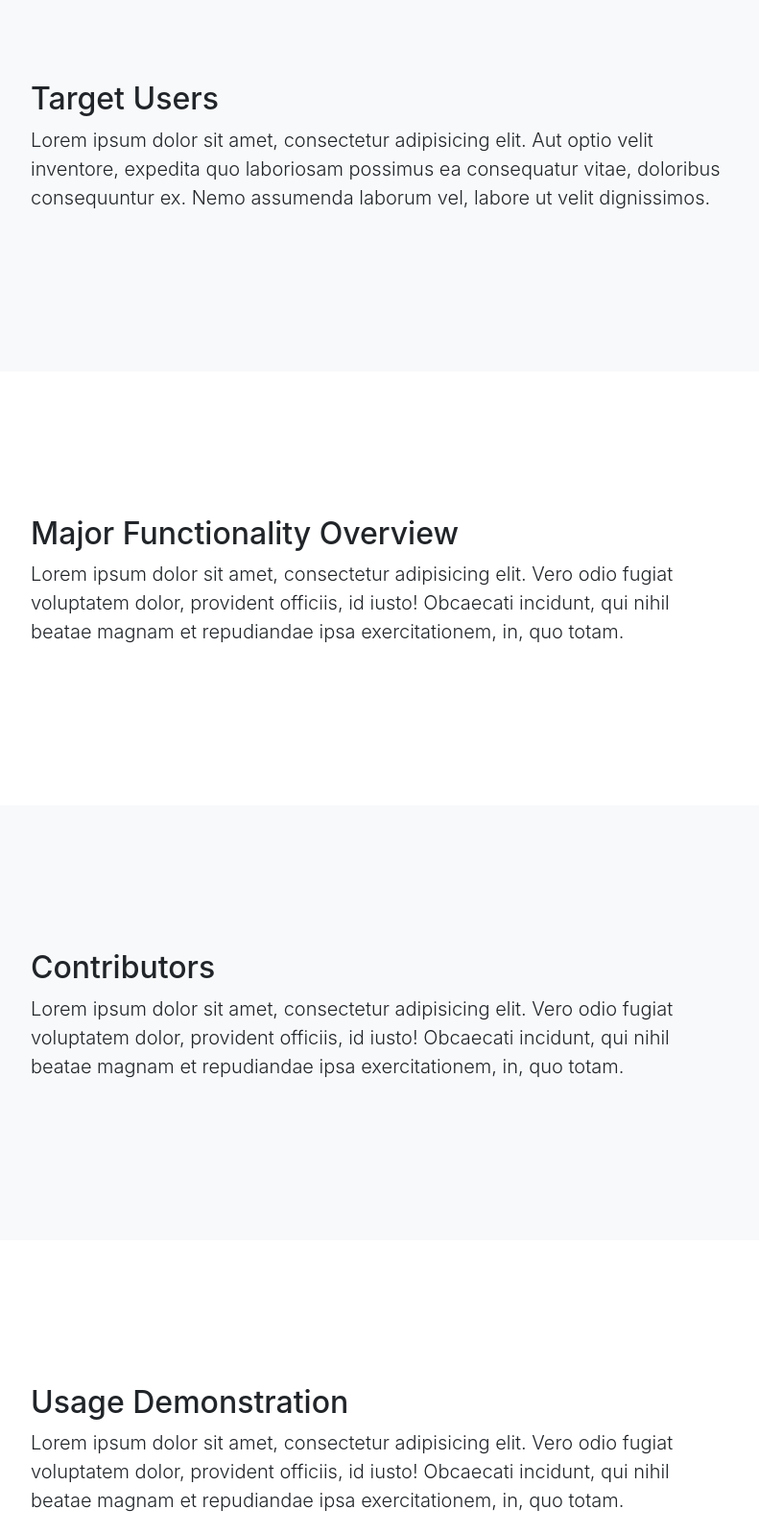
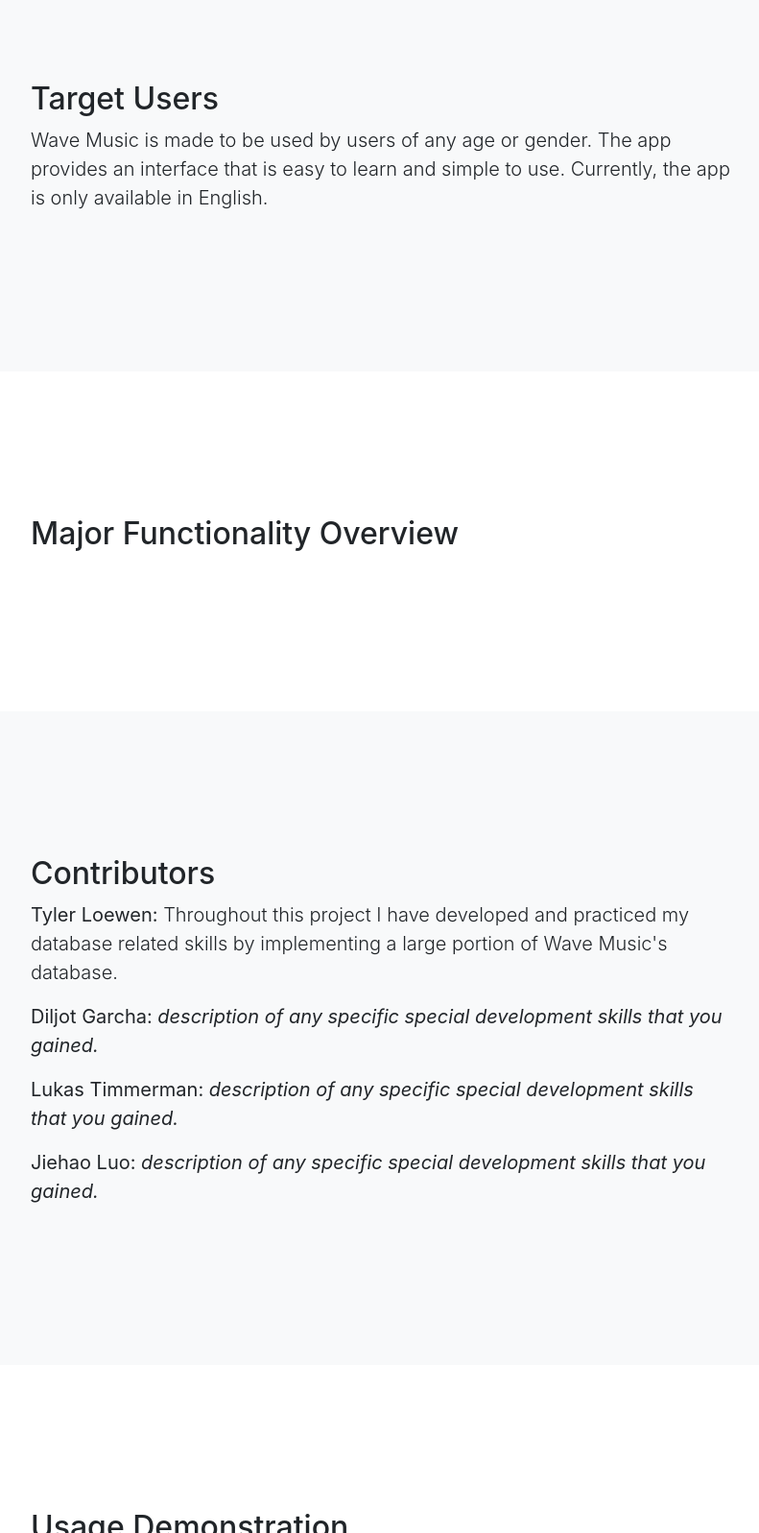
Before and after one commit to DiljotSG/wave-music-player, a website with bundled scripts: page Website/index.html in a window 1280 px wide. Shown: the part 1960-3557 px from the top of the page at 96% size, without its empty margins (243-1034 px from the left). Built offline with nearby package versions, Linux system fonts and the light colour scheme; files whose address does not match are found by name.

Commit message:
Update content

```diff
--- a/Website/index.html
+++ b/Website/index.html
@@ -65,15 +65,10 @@
         <div class="col-lg-8 mx-auto">
           <h2>Vision Statement</h2>
           <p class="lead">The Wave music player will allow users to playback and search for music that is stored on their mobile device. The application will focus on usability and simplicity by offering several core features including music playback, control, searching and sorting, and playlist creation.</p>
-
           <p class="lead">Users will be able to manage and listen to music that is imported from their device. Songs can be played in their original order, shuffled order, or on repeat. Specific music can be found by searching for individual songs or by filtering based on song properties such as title, artist, or album. Music can be organized into user-created playlists which can then be exported if desired. Additionally, graphical themes will be available to allow users to personalize their Wave experience.</p>
-
           <p class="lead">Wave will be developed for a target audience ranging from teenagers to young adults who want a simpler way of managing and listening to their music. To reflect this demographic, the application will feature a sleek and intuitive interface. Users that have a large or diverse music library are also part of the target audience. To accommodate these users, the application will provide multiple ways of sorting and searching for music, an important feature for music fanatics.</p>
-
           <p class="lead">The users of Wave will find that the application provides a large improvement over other complicated and confusing music management tools. With a focus on simplicity, new users will be able to easily learn the functionality of the application and search for music within their library quickly. In addition to a focus on learnability, the application will provide users with a way to forward their favourite tracks to others by allowing them to export their music, either as a list of songs contained in a playlist or their entire song library. Lastly, users can customize the visual theme of the application to better suit their personal preferences.</p>
-
           <p class="lead">The application will be considered successful when the following criteria are met. The first metric we are interested in is the stability of the application, especially during demanding tasks such as scrolling, searching, and sorting large music libraries. The stability of the application will be measured by how often the user’s application crashes during 12-hour usage periods. This criteria will be considered a success if the user experiences less than one crash per 12-hour usage periods. Lastly, the application will be considered successful if it remains installed on a user’s device for four months. To ensure that this metric is meaningful, a goal of an average usage of 30 minutes per day throughout the four-month retention period will be set.</p>
-
         </div>
       </div>
     </div>
@@ -84,7 +79,7 @@
       <div class="row">
         <div class="col-lg-8 mx-auto">
           <h2>Target Users</h2>
-          <p class="lead">Lorem ipsum dolor sit amet, consectetur adipisicing elit. Aut optio velit inventore, expedita quo laboriosam possimus ea consequatur vitae, doloribus consequuntur ex. Nemo assumenda laborum vel, labore ut velit dignissimos.</p>
+          <p class="lead">Wave Music is made to be used by users of any age or gender. The app provides an interface that is easy to learn and simple to use. Currently, the app is only available in English.</p>
         </div>
       </div>
     </div>
@@ -95,18 +90,21 @@
       <div class="row">
         <div class="col-lg-8 mx-auto">
           <h2>Major Functionality Overview</h2>
-          <p class="lead">Lorem ipsum dolor sit amet, consectetur adipisicing elit. Vero odio fugiat voluptatem dolor, provident officiis, id iusto! Obcaecati incidunt, qui nihil beatae magnam et repudiandae ipsa exercitationem, in, quo totam.</p>
+          <p class="lead"></p>
         </div>
       </div>
     </div>
   </section>
 
-  <section id="Contributors" class="bg-light">
+  <section id="contributors" class="bg-light">
     <div class="container">
       <div class="row">
         <div class="col-lg-8 mx-auto">
           <h2>Contributors</h2>
-          <p class="lead">Lorem ipsum dolor sit amet, consectetur adipisicing elit. Vero odio fugiat voluptatem dolor, provident officiis, id iusto! Obcaecati incidunt, qui nihil beatae magnam et repudiandae ipsa exercitationem, in, quo totam.</p>
+          <p class="lead"><b>Tyler Loewen: </b>Throughout this project I have developed and practiced my database related skills by implementing a large portion of Wave Music's database.</p>
+          <p class="lead"><b>Diljot Garcha: <i>description of any specific special development skills that you gained.</i></b></p>
+          <p class="lead"><b>Lukas Timmerman: <i>description of any specific special development skills that you gained.</i></b></p>
+          <p class="lead"><b>Jiehao Luo: <i>description of any specific special development skills that you gained.</i></b></p>
         </div>
       </div>
     </div>
@@ -117,7 +115,7 @@
       <div class="row">
         <div class="col-lg-8 mx-auto">
           <h2>Usage Demonstration</h2>
-          <p class="lead">Lorem ipsum dolor sit amet, consectetur adipisicing elit. Vero odio fugiat voluptatem dolor, provident officiis, id iusto! Obcaecati incidunt, qui nihil beatae magnam et repudiandae ipsa exercitationem, in, quo totam.</p>
+          <iframe width="960" height="540" src="placeholder"></iframe>
         </div>
       </div>
     </div>
@@ -128,7 +126,7 @@
       <div class="row">
         <div class="col-lg-8 mx-auto">
           <h2>Development Process</h2>
-          <p class="lead">Lorem ipsum dolor sit amet, consectetur adipisicing elit. Vero odio fugiat voluptatem dolor, provident officiis, id iusto! Obcaecati incidunt, qui nihil beatae magnam et repudiandae ipsa exercitationem, in, quo totam.</p>
+          <p class="lead"></p>
         </div>
       </div>
     </div>
```
